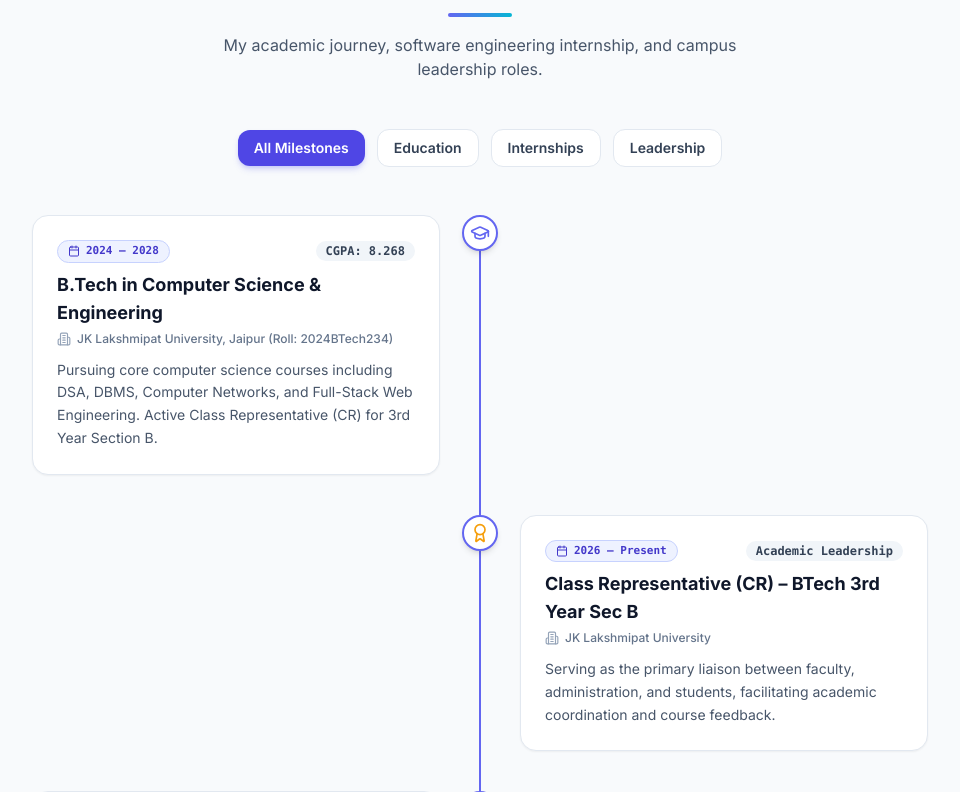
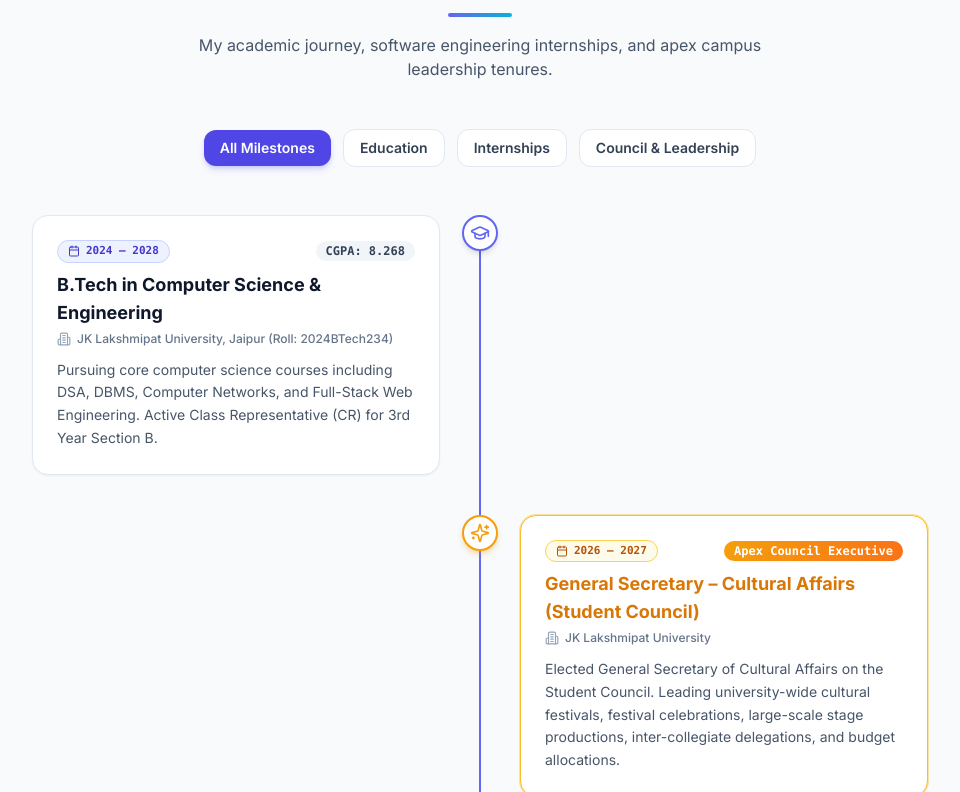
Before and after one commit to TanikGupta/Full-Stack-Asssignment-, a React (Vite) app in the folder client/: page / in a window 1280 px wide. Shown: the part 5528-6320 px from the top of the page, without its empty margins (160-1120 px from the left). Built offline with nearby package versions, Linux system fonts and the light colour scheme; no server answers.

Commit message:
Highlight General Secretary - Cultural Affairs milestone and Council tab in Timeline

```diff
--- a/client/src/components/Timeline.jsx
+++ b/client/src/components/Timeline.jsx
@@ -1,6 +1,6 @@
 import React, { useState } from 'react';
 import { motion } from 'framer-motion';
-import { GraduationCap, Briefcase, Award, Calendar, Building2 } from 'lucide-react';
+import { GraduationCap, Briefcase, Award, Calendar, Building2, Sparkles } from 'lucide-react';
 import { timelineData } from '../data/portfolioData';
 
 const Timeline = () => {
@@ -10,14 +10,17 @@ const Timeline = () => {
     ? timelineData
     : timelineData.filter((item) => item.type === filterType);
 
-  const getIcon = (type) => {
-    switch (type) {
+  const getIcon = (item) => {
+    if (item.title.includes('General Secretary')) {
+      return <Sparkles className="w-5 h-5 text-amber-500" />;
+    }
+    switch (item.type) {
       case 'education':
         return <GraduationCap className="w-5 h-5 text-brand-500" />;
       case 'experience':
         return <Briefcase className="w-5 h-5 text-cyanAccent" />;
       default:
-        return <Award className="w-5 h-5 text-amber-500" />;
+        return <Award className="w-5 h-5 text-purple-500" />;
     }
   };
 
@@ -40,7 +43,7 @@ const Timeline = () => {
           </h2>
           <div className="w-16 h-1 bg-gradient-to-r from-brand-500 to-cyanAccent mx-auto mt-4 rounded-full" />
           <p className="mt-4 text-slate-600 dark:text-slate-400 max-w-xl mx-auto text-sm sm:text-base">
-            My academic journey, software engineering internship, and campus leadership roles.
+            My academic journey, software engineering internships, and apex campus leadership tenures.
           </p>
         </motion.div>
 
@@ -50,7 +53,7 @@ const Timeline = () => {
             { key: 'all', label: 'All Milestones' },
             { key: 'education', label: 'Education' },
             { key: 'experience', label: 'Internships' },
-            { key: 'leadership', label: 'Leadership' }
+            { key: 'leadership', label: 'Council & Leadership' }
           ].map((tab) => (
             <button
               key={tab.key}
@@ -86,8 +89,10 @@ const Timeline = () => {
                   }`}
                 >
                   {/* Timeline Node Icon */}
-                  <div className="absolute left-4 sm:left-1/2 -translate-x-1/2 w-9 h-9 rounded-full bg-white dark:bg-slate-900 border-2 border-brand-500 shadow-md flex items-center justify-center z-10">
-                    {getIcon(item.type)}
+                  <div className={`absolute left-4 sm:left-1/2 -translate-x-1/2 w-9 h-9 rounded-full bg-white dark:bg-slate-900 border-2 shadow-md flex items-center justify-center z-10 ${
+                    item.title.includes('General Secretary') ? 'border-amber-500 shadow-amber-500/30' : 'border-brand-500'
+                  }`}>
+                    {getIcon(item)}
                   </div>
 
                   {/* Spacer for other side on desktop */}
@@ -99,19 +104,35 @@ const Timeline = () => {
                       isEven ? 'sm:pr-10' : 'sm:pl-10'
                     }`}
                   >
-                    <div className="p-6 rounded-2xl bg-white dark:bg-slate-800 border border-slate-200 dark:border-slate-700/80 shadow-sm hover:shadow-md transition-shadow group">
+                    <div className={`p-6 rounded-2xl bg-white dark:bg-slate-800 border shadow-sm hover:shadow-md transition-all group ${
+                      item.title.includes('General Secretary')
+                        ? 'border-amber-400 dark:border-amber-500/70 ring-1 ring-amber-400/40 shadow-amber-500/10'
+                        : 'border-slate-200 dark:border-slate-700/80'
+                    }`}>
                       <div className="flex flex-wrap items-center justify-between gap-2 mb-2">
-                        <span className="inline-flex items-center gap-1.5 px-2.5 py-0.5 rounded-full text-[11px] font-mono font-semibold bg-brand-50 dark:bg-brand-950/70 text-brand-700 dark:text-brand-300 border border-brand-200 dark:border-brand-800">
+                        <span className={`inline-flex items-center gap-1.5 px-2.5 py-0.5 rounded-full text-[11px] font-mono font-semibold border ${
+                          item.title.includes('General Secretary')
+                            ? 'bg-amber-50 dark:bg-amber-950/70 text-amber-700 dark:text-amber-300 border-amber-300 dark:border-amber-800'
+                            : 'bg-brand-50 dark:bg-brand-950/70 text-brand-700 dark:text-brand-300 border-brand-200 dark:border-brand-800'
+                        }`}>
                           <Calendar className="w-3 h-3" />
                           {item.period}
                         </span>
 
-                        <span className="px-2.5 py-0.5 rounded-full text-xs font-bold font-mono bg-slate-100 dark:bg-slate-700 text-slate-700 dark:text-slate-200">
+                        <span className={`px-2.5 py-0.5 rounded-full text-xs font-bold font-mono ${
+                          item.title.includes('General Secretary')
+                            ? 'bg-gradient-to-r from-amber-500 to-orange-500 text-white shadow-sm'
+                            : 'bg-slate-100 dark:bg-slate-700 text-slate-700 dark:text-slate-200'
+                        }`}>
                           {item.badge}
                         </span>
                       </div>
 
-                      <h3 className="text-lg font-bold text-slate-900 dark:text-white group-hover:text-brand-500 transition-colors">
+                      <h3 className={`text-lg font-bold transition-colors ${
+                        item.title.includes('General Secretary')
+                          ? 'text-amber-600 dark:text-amber-400'
+                          : 'text-slate-900 dark:text-white group-hover:text-brand-500'
+                      }`}>
                         {item.title}
                       </h3>
 
--- a/client/src/data/portfolioData.js
+++ b/client/src/data/portfolioData.js
@@ -150,6 +150,15 @@ export const timelineData = [
   },
   {
     type: "leadership",
+    title: "General Secretary – Cultural Affairs (Student Council)",
+    institution: "JK Lakshmipat University",
+    period: "2026 – 2027",
+    badge: "Apex Council Executive",
+    description:
+      "Elected General Secretary of Cultural Affairs on the Student Council. Leading university-wide cultural festivals, festival celebrations, large-scale stage productions, inter-collegiate delegations, and budget allocations."
+  },
+  {
+    type: "leadership",
     title: "Class Representative (CR) – BTech 3rd Year Sec B",
     institution: "JK Lakshmipat University",
     period: "2026 – Present",
```
